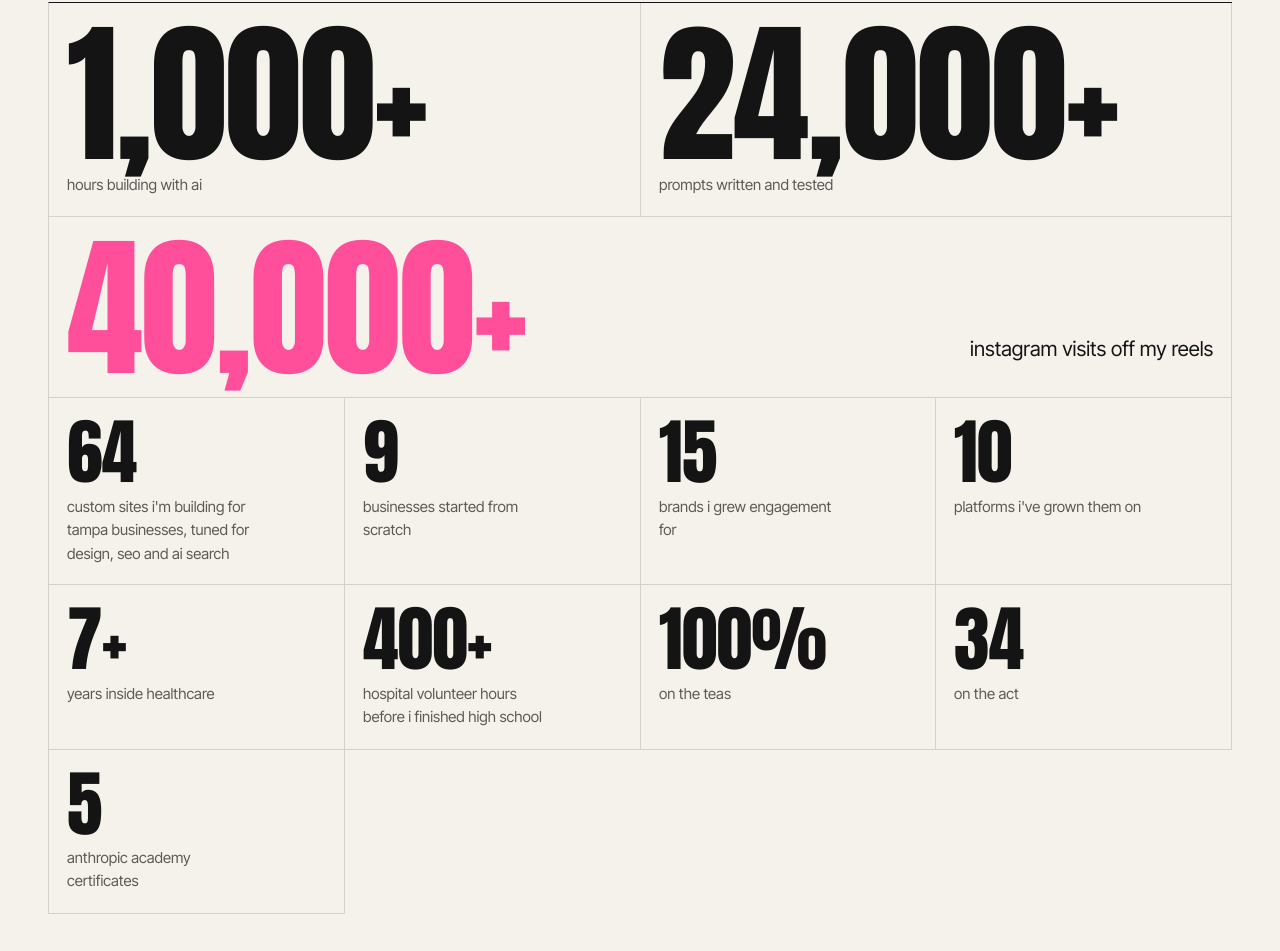
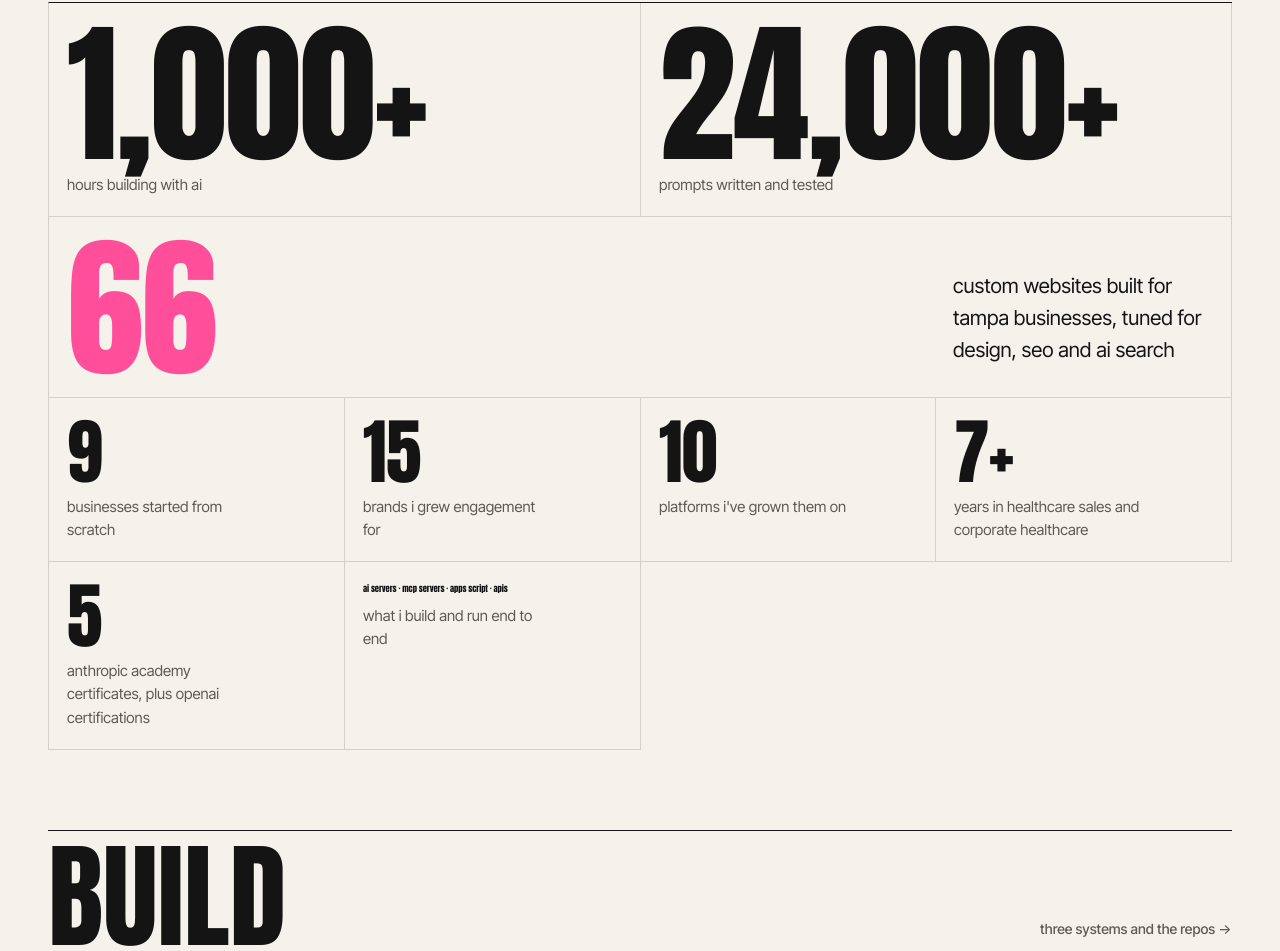
Before and after one commit to simibharaj/simibharaj.github.io, a plain HTML site: page index.html in a window 1280 px wide. Shown: the part 873-1824 px from the top of the page. Drawn offline with Linux system fonts and the light colour scheme.

Commit message:
Update proof stats

```diff
--- a/index.html
+++ b/index.html
@@ -224,16 +224,13 @@ section.nx{padding-top:0}
     <div class="wall">
       <div class="big" data-build><b data-count="1000" data-suffix="+">0</b><span>hours building with ai</span></div>
       <div class="big" data-build><b data-count="24000" data-suffix="+">0</b><span>prompts written and tested</span></div>
-      <div class="big pk" data-build><b data-count="40000" data-suffix="+">0</b><span>instagram visits off my reels</span></div>
-      <div class="cell" data-build><b data-count="64">0</b><span>custom sites i'm building for tampa businesses, tuned for design, seo and ai search</span></div>
+      <div class="big pk" data-build><b data-count="66">0</b><span>custom websites built for tampa businesses, tuned for design, seo and ai search</span></div>
       <div class="cell" data-build><b data-count="9">0</b><span>businesses started from scratch</span></div>
       <div class="cell" data-build><b data-count="15">0</b><span>brands i grew engagement for</span></div>
       <div class="cell" data-build><b data-count="10">0</b><span>platforms i've grown them on</span></div>
-      <div class="cell" data-build><b data-count="7" data-suffix="+">0</b><span>years inside healthcare</span></div>
-      <div class="cell" data-build><b data-count="400" data-suffix="+">0</b><span>hospital volunteer hours before i finished high school</span></div>
-      <div class="cell" data-build><b data-count="100" data-suffix="%">0</b><span>on the teas</span></div>
-      <div class="cell" data-build><b data-count="34">0</b><span>on the act</span></div>
-      <div class="cell" data-build><b data-count="5">0</b><span>anthropic academy certificates</span></div>
+      <div class="cell" data-build><b data-count="7" data-suffix="+">0</b><span>years in healthcare sales and corporate healthcare</span></div>
+      <div class="cell" data-build><b data-count="5">0</b><span>anthropic academy certificates, plus openai certifications</span></div>
+      <div class="cell" data-build><b style="font-size:.5em;line-height:1.1">ai servers · mcp servers · apps script · apis</b><span>what i build and run end to end</span></div>
     </div>
   </section>
 
```
